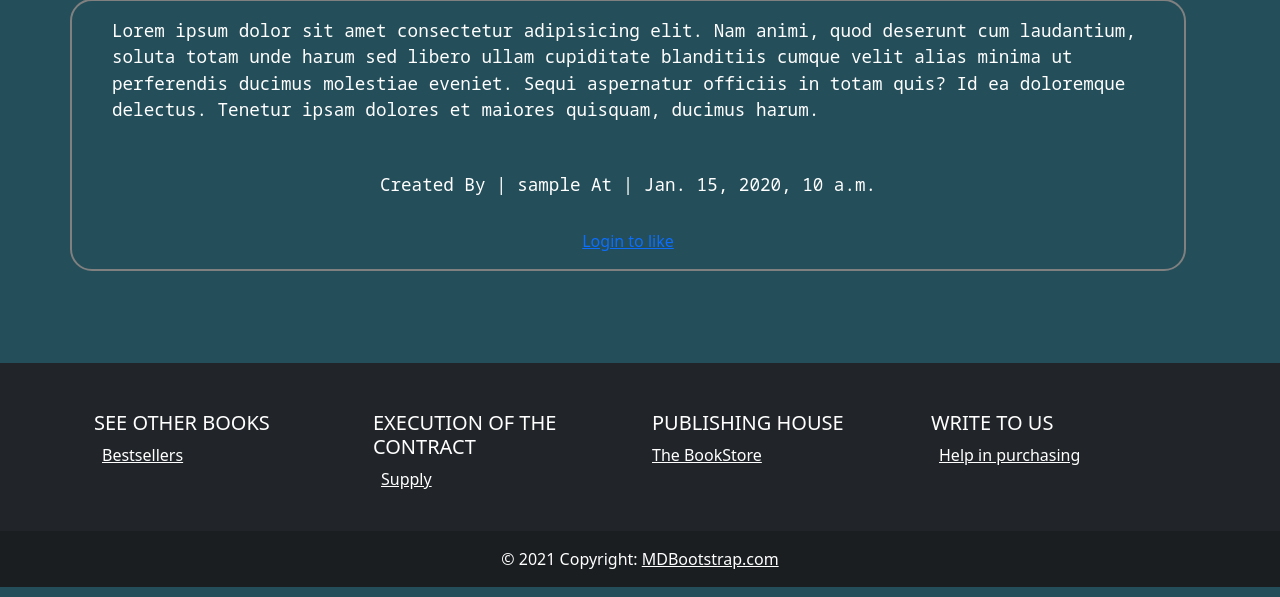
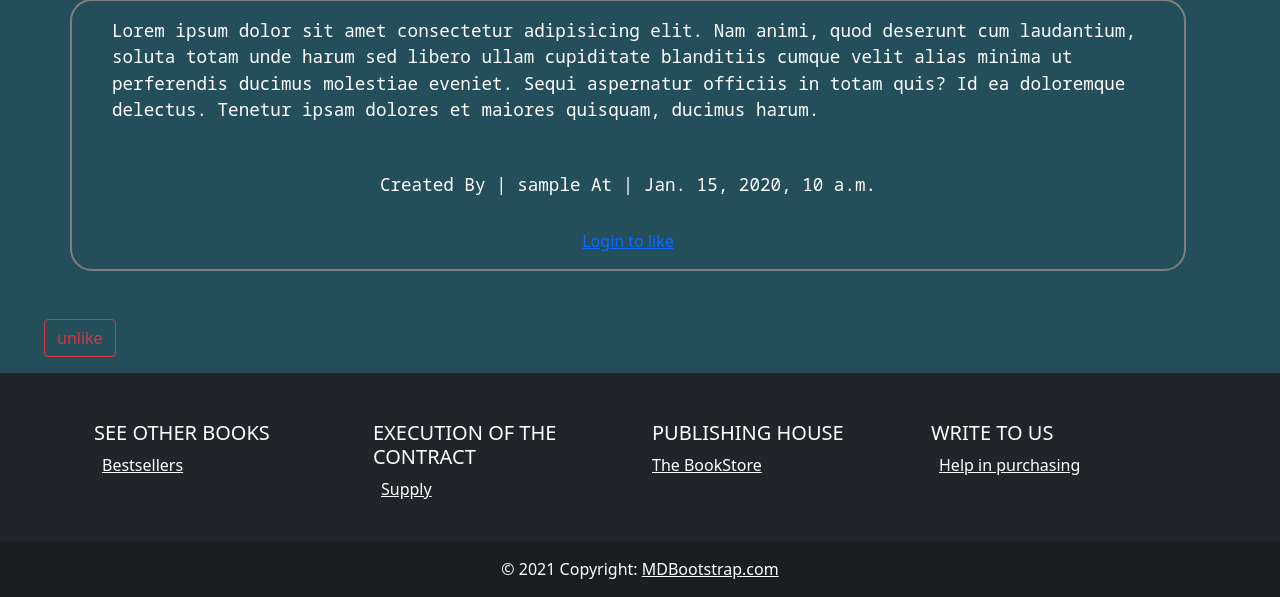
Before and after one commit to vanderpatrick/SkateGram, a Django app: page /post/1/ in a window 1280 px wide. Shown: the part 213-810 px from the top of the page. Run offline with Django 3.2, Linux system fonts and the light colour scheme; tables that the repository leaves empty hold one stand-in row (values such as "Sample post").

```diff
--- a/templates/post_detail.html
+++ b/templates/post_detail.html
@@ -45,6 +45,9 @@
         </div>
     </div>
 </div>
+<button type="submit" onclick="play()" name="post_id" value="{{ object.id }} "
+                            class="btn mb-3 mx-2 btn-outline-danger">unlike
+                        </button>
 <script>
     function play() {
       var audio = document.getElementById("audio");
```
